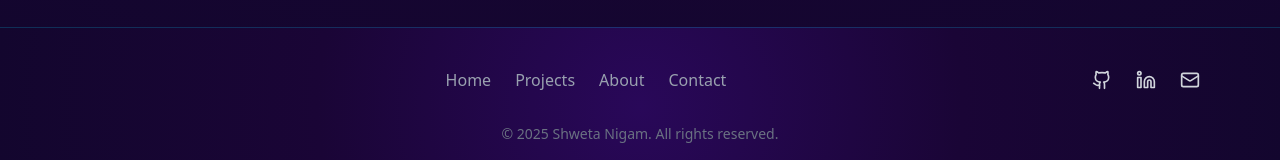
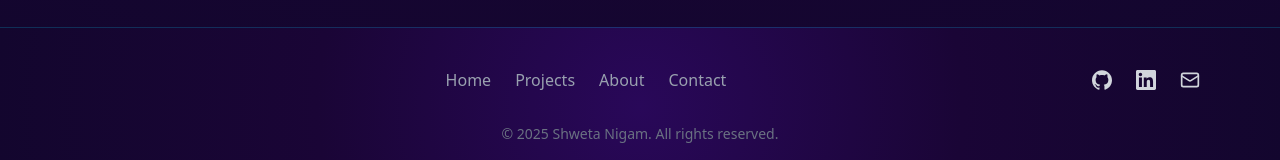
Before and after one commit to shweta-nigam/site, a React app in the folder frontend/: page / in a window 1280 px wide. Shown: the part 2096-2256 px from the top of the page. Built offline with nearby package versions, Linux system fonts and the light colour scheme; the HTML template or start-up script is replaced by a standard one.

Commit message:
fix: correct import of SiGithub and SiLinkedin in Footer component

```diff
--- a/frontend/src/components/Footer.tsx
+++ b/frontend/src/components/Footer.tsx
@@ -1,6 +1,7 @@
 import { motion } from "framer-motion";
-import { Github, Linkedin, Mail } from "lucide-react";
+import { Mail } from "lucide-react";
 import { Link } from "react-router-dom";
+import { SiGithub, SiLinkedin } from "react-icons/si";
 
 const Footer = () => {
   return (
@@ -44,7 +45,7 @@ const Footer = () => {
             target="_blank"
             className="hover:text-cyan-300 transition"
           >
-            <Github className="w-5 h-5" />
+            <SiGithub className="w-5 h-5" />
           </motion.a>
 
           <motion.a
@@ -53,7 +54,7 @@ const Footer = () => {
             target="_blank"
             className="hover:text-cyan-300 transition"
           >
-            <Linkedin className="w-5 h-5" />
+            <SiLinkedin className="w-5 h-5" />
           </motion.a>
 
           <motion.a
```
